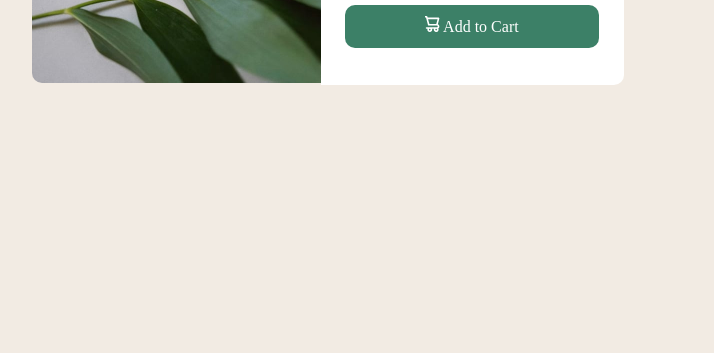
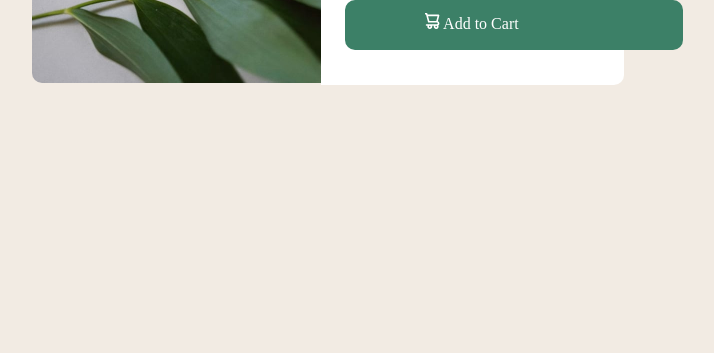
Before and after one commit to EAguayodev/Product-Preview-Card-Component, a plain HTML site: page index.html in a window 1280 px wide. Shown: the part 447-800 px from the top of the page, without its empty margins (312-1026 px from the left). Drawn offline with Linux system fonts and the light colour scheme.

Commit message:
Update style.css

```diff
--- a/css/style.css
+++ b/css/style.css
@@ -69,7 +69,7 @@ body{
     color: var(--dark-cyan);
     font-size: 32px;
     font-family: var(--fraunces-family);
-    margin: 1.5rem 0 2rem 2rem;
+    margin: 1.5rem 0 1rem 2rem;
 }
 
 span{
@@ -96,7 +96,8 @@ span{
     height: 50px;
     padding: 13px 80px;
     border-radius: 10px;
-    margin: 3rem 0 0 1.5rem;
+    margin: 1rem 0 0 1.5rem;
+    display: block;
 }
 
 .btn__cart:hover{
```
